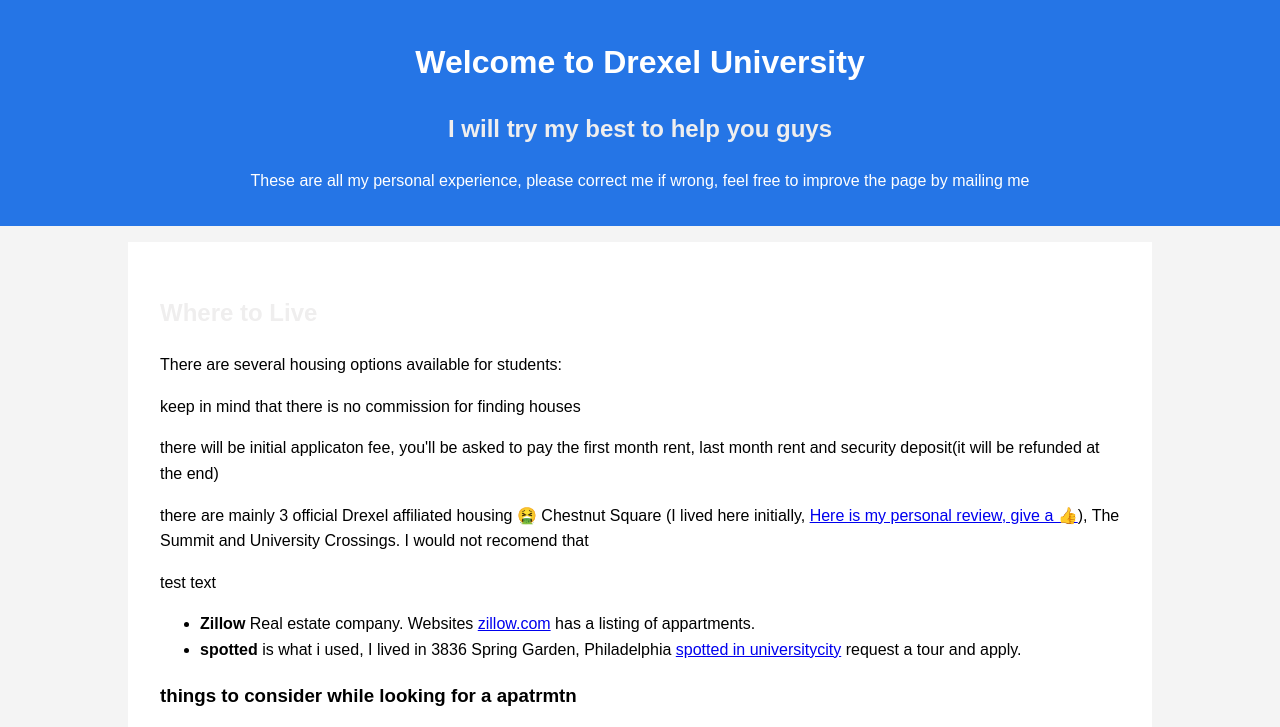
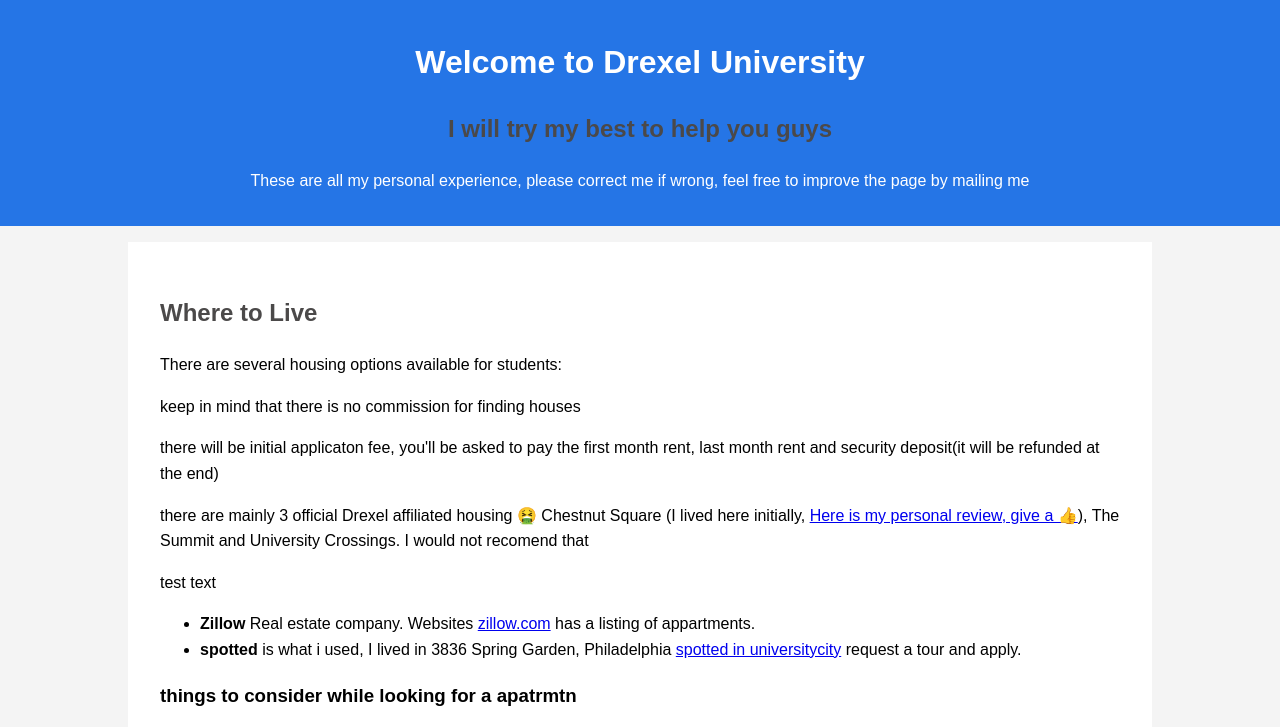
Before and after one commit to Pruthviraj-Guddu/Pruthviraj-Guddu.github.io, a plain HTML site: page drexelfaq.html in a window 1280 px wide. Shown: the top 727 px of the page. Drawn offline with Linux system fonts and the light colour scheme.

Commit message:
Update drexelfaq.html

```diff
--- a/drexelfaq.html
+++ b/drexelfaq.html
@@ -29,7 +29,7 @@
             margin: 1rem 0;
         }
         h2 {
-            color: #efeeee;
+            color: #4b4949;
         }
     </style>
 </head>
```
